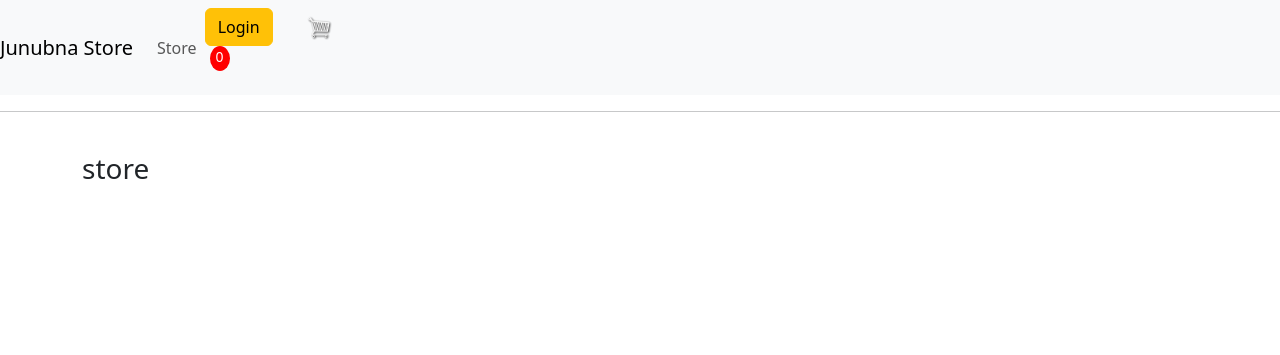
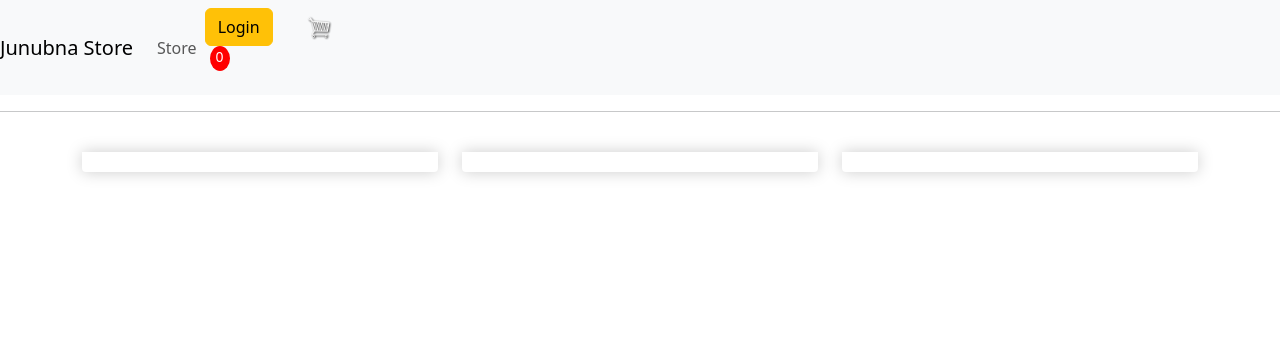
Before and after one commit to Dhie-boop/Ecommerce, a Django app: page / in a window 1280 px wide. Shown: the top 355 px of the page. Run offline with Django 5.2, Linux system fonts and the light colour scheme.

Commit message:
added files to the store templates

```diff
--- a/Ecom/Store/templates/store/store.html
+++ b/Ecom/Store/templates/store/store.html
@@ -1,6 +1,20 @@
 {% extends 'store/main.html' %}
 {% load static %}
 {% block content %}
-    <h3>store</h3>
+    <div class="row">
+        <div class="col-lg-4">
+            <div class="box-element product">
+            </div>
+        </div>
+
+        <div class="col-lg-4">
+            <div class="box-element product">
+            </div>
+        </div>
+
+        <div class="col-lg-4">
+            <div class="box-element product">
+            </div>
+        </div>
 
 {% endblock %}
```
